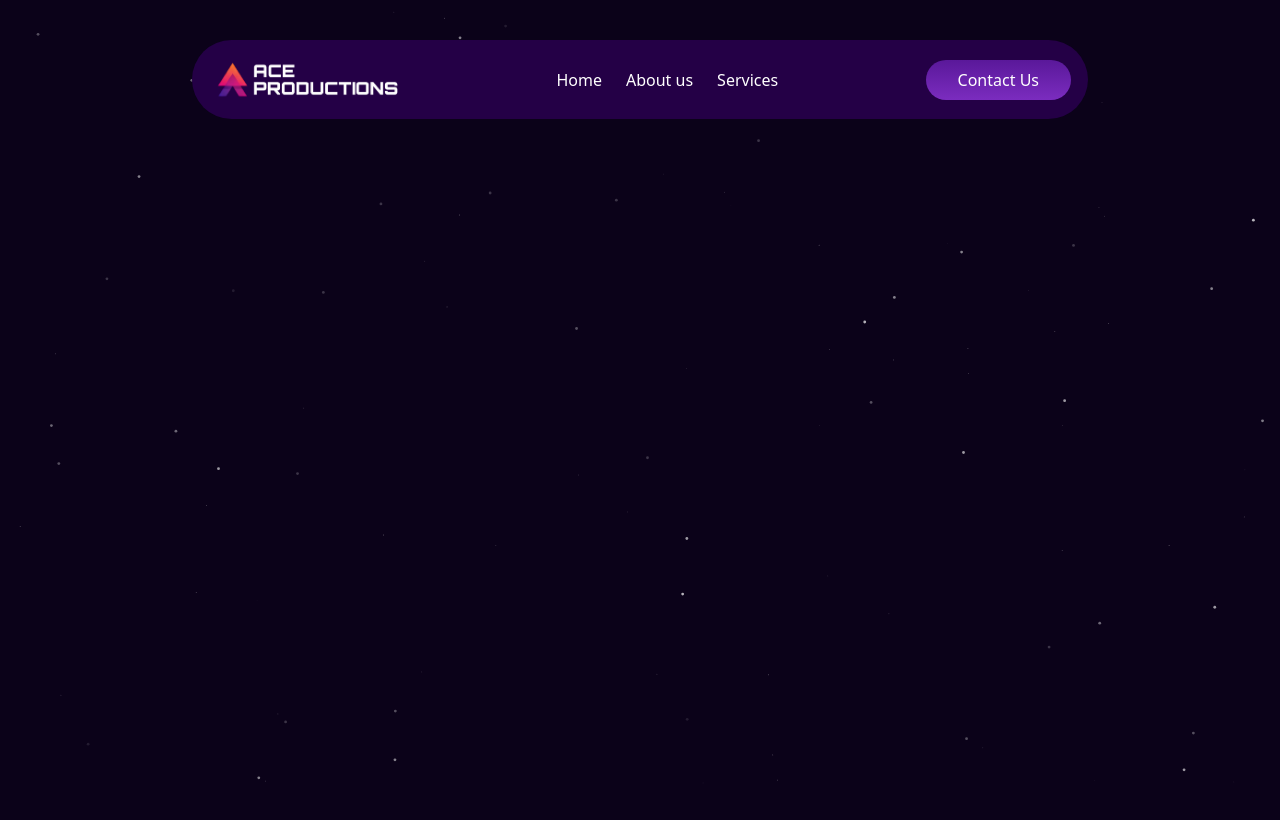
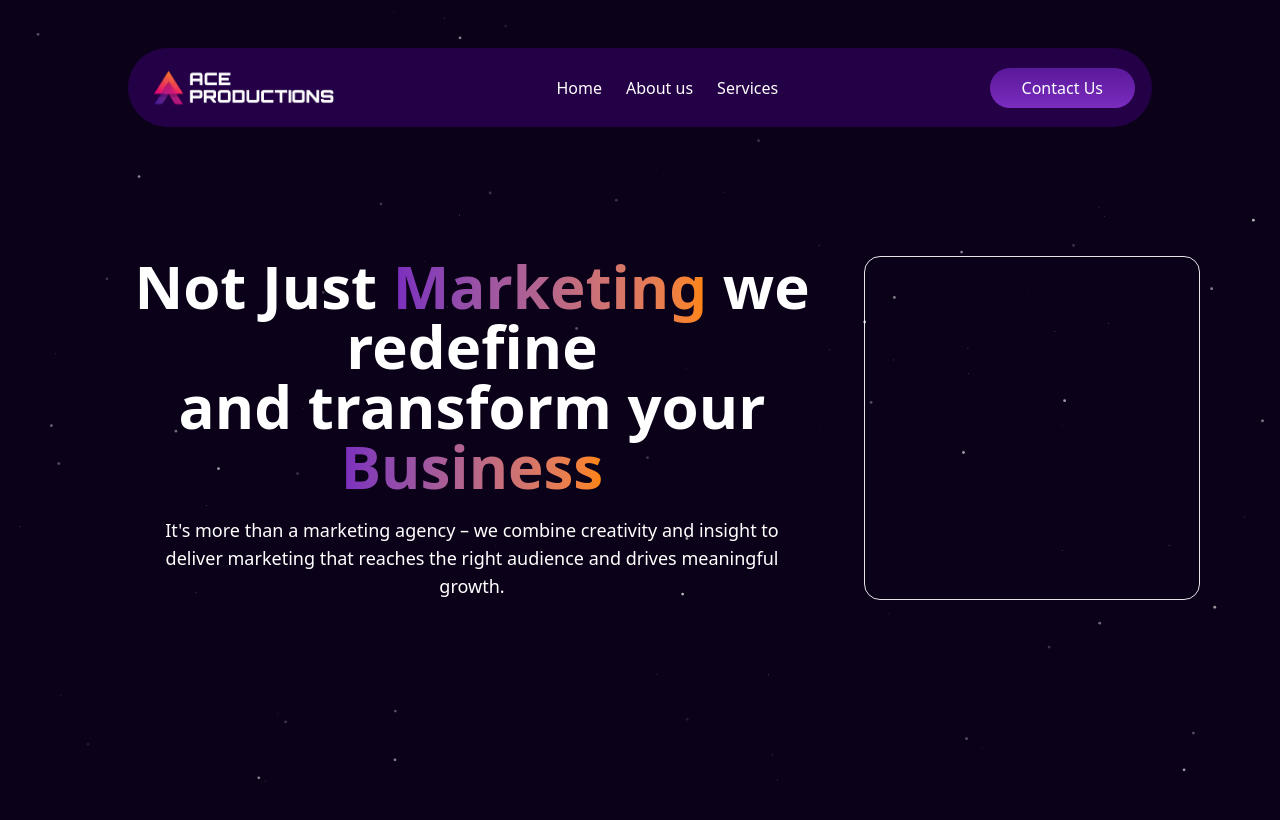
Before and after one commit to A-B-H-I-S-H-E-K-S-H-A-W/digital-marketing-website, a Next.js app: page / in a window 1280 px wide. Shown: the top 820 px of the page. Built offline with nearby package versions, Linux system fonts and the light colour scheme.

Commit message:
Made a basic hero section and minor fixes

```diff
--- a/src/app/page.jsx
+++ b/src/app/page.jsx
@@ -1,6 +1,7 @@
 import { Navbar } from "@/components/others/Navbar";
 import "../styles/globals.css";
 import { Particles } from "@/components/Particles";
+import Hero from "@/components/others/Hero";
 
 export default function Home() {
   return (
@@ -9,11 +10,12 @@ export default function Home() {
         <Particles
           className="absolute inset-0 z-0"
           quantity={50}
-          ease={10}
+          ease={50}
           color={"#ffffff"}
           refresh
         />
         <Navbar />
+        <Hero />
       </div>
     </>
   );
--- /dev/null
+++ b/src/components/others/Hero.jsx
@@ -0,0 +1,44 @@
+import React from "react";
+import GradientText from "../ui/GradientText";
+
+const Hero = () => {
+  return (
+    <section className="mt-40">
+      <div className="px-20 py-24">
+        <div className="w-full min-h-[60vh]">
+          <div className="grid grid-cols-[70%_30%]">
+            <div className="text-center max-w-4xl mx-auto">
+              <h1 className="text-6xl font-semibold">
+                Not Just{" "}
+                <GradientText
+                  className={"bg-gradient-to-l from-ut-orange to-french "}
+                >
+                  Marketing
+                </GradientText>{" "}
+                we redefine
+              </h1>
+              <h1 className="text-6xl font-semibold">
+                and transform your{" "}
+                <GradientText
+                  className={"bg-gradient-to-l from-ut-orange to-french "}
+                >
+                  Business
+                </GradientText>
+              </h1>
+              <div className="max-w-2xl mx-auto">
+                <p className="mt-5 text-lg">
+                  It's more than a marketing agency – we combine creativity and
+                  insight to deliver marketing that reaches the right audience
+                  and drives meaningful growth.
+                </p>
+              </div>
+            </div>
+            <div className="border w-full min-h-40 rounded-2xl"></div>
+          </div>
+        </div>
+      </div>
+    </section>
+  );
+};
+
+export default Hero;
--- a/src/components/others/Navbar.jsx
+++ b/src/components/others/Navbar.jsx
@@ -29,7 +29,7 @@ export function Navbar() {
     <div className="relative w-full flex items-center justify-center">
       <div
         className={cn(
-          "fixed top-10 inset-x-0 max-w-4xl mx-auto z-50 px-4 md:px-0"
+          "absolute top-12 inset-x-0 max-w-5xl mx-auto z-50 px-4 md:px-0"
         )}
       >
         <div className="relative rounded-full border border-transparent bg-persian shadow-input flex justify-between items-center px-4 py-4 ">
--- /dev/null
+++ b/src/components/ui/GradientText.jsx
@@ -0,0 +1,12 @@
+import { cn } from "@/lib/utils";
+import React from "react";
+
+const GradientText = ({ children, className }) => {
+  return (
+    <span className={cn("relative bg-clip-text text-transparent", className)}>
+      {children}
+    </span>
+  );
+};
+
+export default GradientText;
```
